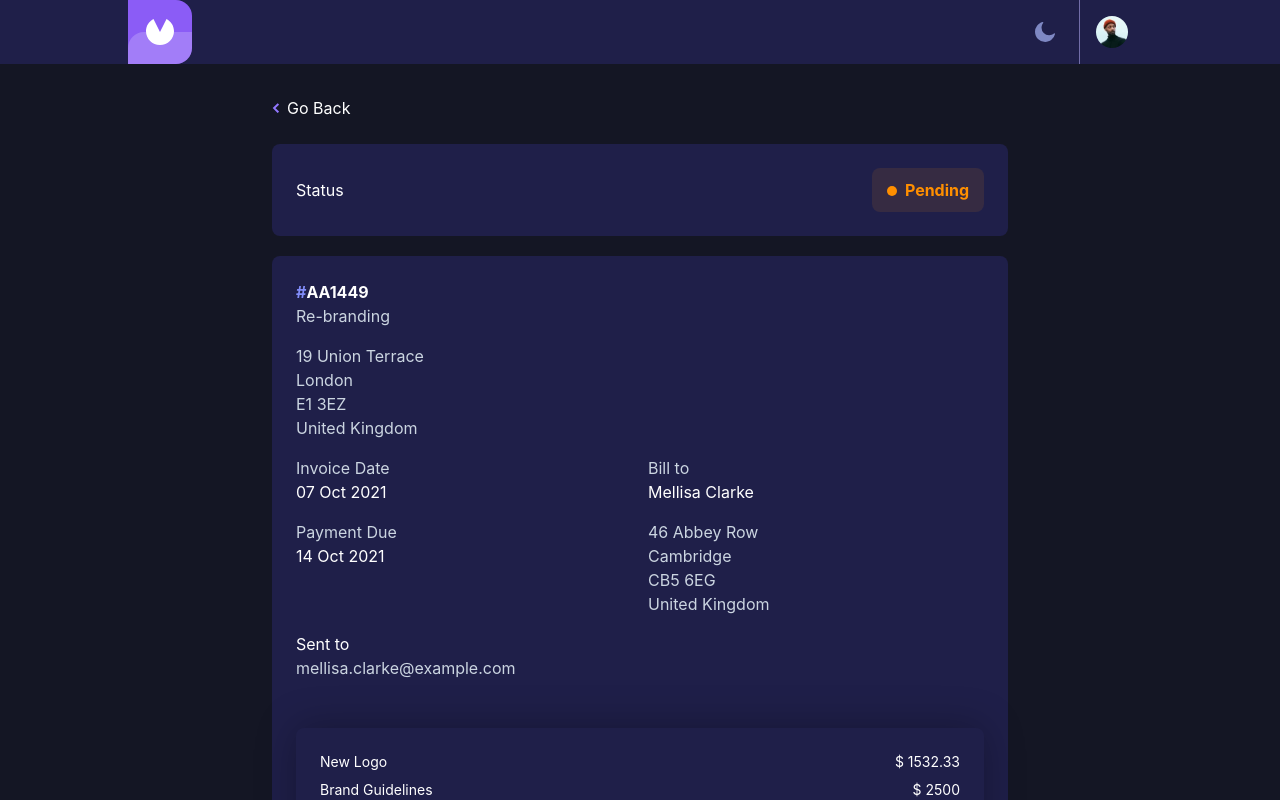
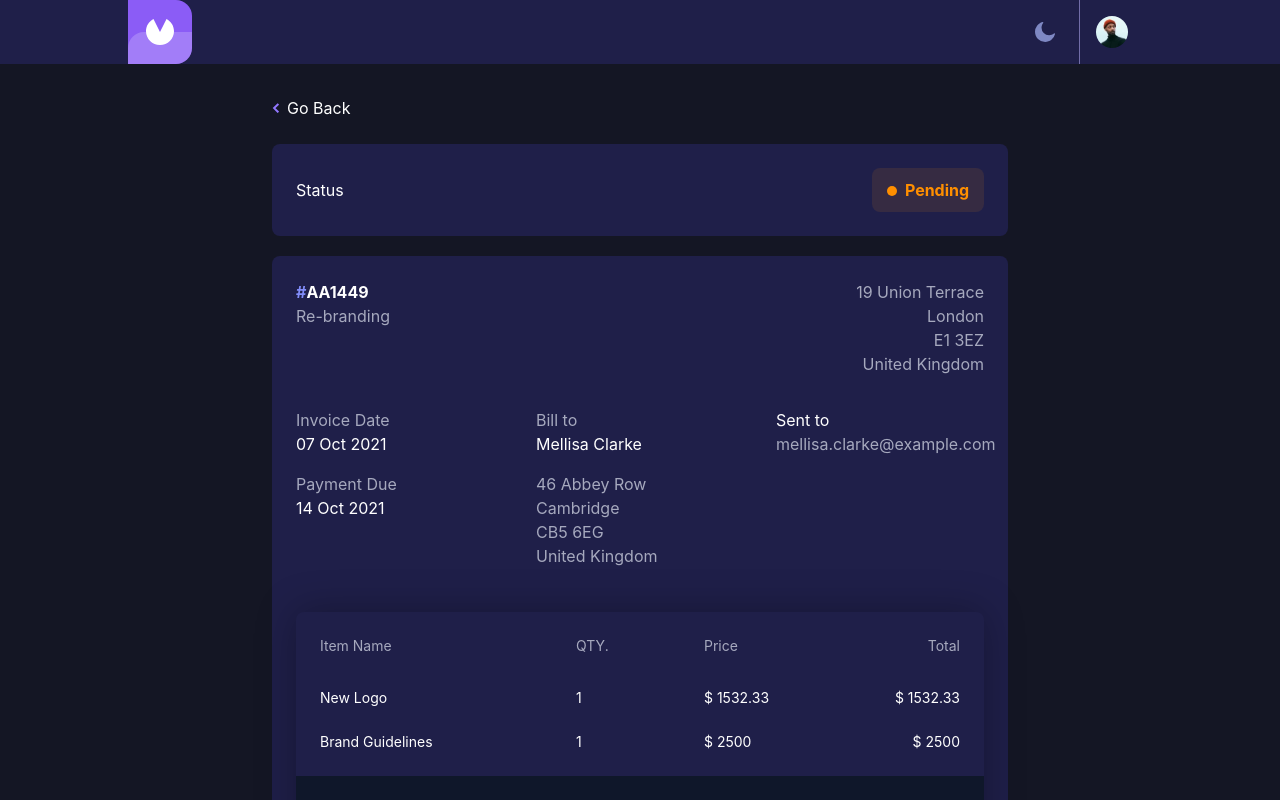
Before and after one commit to Dmitriy24S/invoice-react-app, a Next.js app: page /invoice/AA1449 in a window 1280 px wide. Shown: the top 800 px of the page. Built offline with nearby package versions, Linux system fonts and the light colour scheme.

Commit message:
style: :lipstick: invoice info page, tablet/dekstop style/spacing, hydration error on refresh fix?

```diff
--- a/pages/invoice/[id].js
+++ b/pages/invoice/[id].js
@@ -46,10 +46,28 @@ export default function Invoice({ invoices }) {
   useEffect(() => {
     setInvoiceId(router.query.id);
     setInvoiceInfo(invoices.find((invoice) => invoice.id === invoiceId));
-  }, [invoiceId]);
+  }, [invoiceId, router.isReady]); // router.isReady - hydration-error on refresh fix?
 
   console.log(invoiceId);
   console.log(invoiceInfo);
+
+  // Undefined page fallback?
+  if (invoiceId == null) {
+    return (
+      <section>
+        <h2>Undefined</h2>
+        {/* Back button */}
+        <Link href="/" passHref={true} scroll={false}>
+          <a className="block w-fit group">
+            <span className="flex gap-2 items-center cursor-pointer">
+              <img src="/images/icon-arrow-left.svg" alt="" />
+              <span className="group-hover:opacity-80">Go Back</span>
+            </span>
+          </a>
+        </Link>
+      </section>
+    );
+  }
 
   return (
     <main className="mt-8 px-4 max-w-3xl mx-auto">
@@ -66,7 +84,7 @@ export default function Invoice({ invoices }) {
       <section className="invoice min-w-[18rem] w-full mx-auto mt-6 flex flex-col gap-5 max-w-3xl">
         <div className="payment-status-container flex items-center justify-between bg-indigo-900 bg-opacity-40 p-4  rounded-lg sm:p-6">
           <h4>Status</h4>
-          <p className="invoice-payment-status">
+          <div className="invoice-payment-status">
             {invoiceInfo?.status === "paid" ? (
               <PaidStatus status={invoiceInfo?.status} />
             ) : invoiceInfo?.status === "pending" ? (
@@ -74,17 +92,17 @@ export default function Invoice({ invoices }) {
             ) : (
               <DraftStatus status={invoiceInfo?.status} />
             )}
-          </p>
+          </div>
         </div>
-        <div className="invoice-info grid grid-cols-2 gap-4 flex-col bg-indigo-900 bg-opacity-40 p-5 sm:p-6 rounded-lg">
+        <div className="invoice-info grid grid-cols-2 gap-4 sm:gap-8 flex-col bg-indigo-900 bg-opacity-40 p-5 sm:p-6 rounded-lg md:grid-cols-3">
           <div className="invoice-id col-span-2">
             <p className="font-bold">
               <span className="text-indigo-400">#</span>
               {invoiceInfo?.id}
             </p>
-            <p className="text-slate-300">{invoiceInfo?.description}</p>
+            <p className="text-[#a6a9be]">{invoiceInfo?.description}</p>
           </div>
-          <address className="sender-address not-italic col-span-2 text-slate-300">
+          <address className="sender-address not-italic text-[#a6a9be] col-span-2 md:col-span-1 md:text-right">
             <p>{invoiceInfo?.senderAddress.street}</p>
             <p>{invoiceInfo?.senderAddress.city}</p>
             <p>{invoiceInfo?.senderAddress.postCode}</p>
@@ -92,34 +110,51 @@ export default function Invoice({ invoices }) {
           </address>
           <div className="dates flex flex-col gap-4">
             <div className="invoice-date">
-              <p className="text-slate-300">Invoice Date</p>
+              <p className="text-[#a6a9be]">Invoice Date</p>
               <p> {dayjs(invoiceInfo?.createdAt).format("DD MMM YYYY")} </p>
             </div>
             <div className="invoice-payment-date">
-              <p className="text-slate-300">Payment Due</p>
+              <p className="text-[#a6a9be]">Payment Due</p>
               <p> {dayjs(invoiceInfo?.paymentDue).format("DD MMM YYYY")} </p>
             </div>
           </div>
           <div className="client-info flex flex-col">
-            <p className="text-slate-300">Bill to</p>
+            <p className="text-[#a6a9be]">Bill to</p>
             <p>{invoiceInfo?.clientName}</p>
-            <address className="client-address not-italic text-slate-300 mt-4">
+            <address className="client-address not-italic text-[#a6a9be] mt-4">
               <p> {invoiceInfo?.clientAddress.street} </p>
               <p> {invoiceInfo?.clientAddress.city} </p>
               <p> {invoiceInfo?.clientAddress.postCode} </p>
               <p> {invoiceInfo?.clientAddress.country} </p>
             </address>
           </div>
-          <div className="client-email col-span-2">
+          <div className="client-email col-span-2 md:col-span-1">
             <p>Sent to</p>
-            <p className="text-slate-300">{invoiceInfo?.clientEmail}</p>
+            <p className="text-[#a6a9be]">{invoiceInfo?.clientEmail}</p>
           </div>
-          <div className="price-container mt-8 col-span-2 rounded-lg overflow-hidden shadow-[0_0_40px_0_rgba(0,0,0,0.3)]">
-            <div className="invoice-items p-6 flex flex-col gap-2 text-sm">
+          <div className="price-container mt-8 sm:mt-3 col-span-2 rounded-lg overflow-hidden shadow-[0_0_40px_0_rgba(0,0,0,0.3)] md:col-span-3">
+            <div className="invoice-items p-6 flex flex-col gap-4 text-sm sm:gap-6">
+              <div className="div-invoice-items-header hidden sm:grid sm:grid-cols-5 mb-2 text-[#a6a9be]">
+                <p className="sm:col-span-2">Item Name</p>
+                <p>QTY.</p>
+                <p>Price</p>
+                <p className="ml-auto">Total</p>
+              </div>
               {invoiceInfo?.items.map((item) => (
-                <div className="invoice-item flex justify-between items-center">
-                  <p className="item-name">{item.name}</p>
-                  <p className="item-total">$ {item.price * item.quantity}</p>
+                <div
+                  key={item.name}
+                  className="invoice-item  flex justify-between items-center sm:grid sm:grid-cols-5"
+                >
+                  <p className="item-name sm:col-span-2">{item.name}</p>
+                  <p className="item-qty hidden sm:inline-block">
+                    {item.quantity}
+                  </p>
+                  <p className="item-price hidden sm:inline-block">
+                    $ {item.price}
+                  </p>
+                  <p className="item-total sm:ml-auto">
+                    $ {item.price * item.quantity}
+                  </p>
                 </div>
               ))}
             </div>
```
